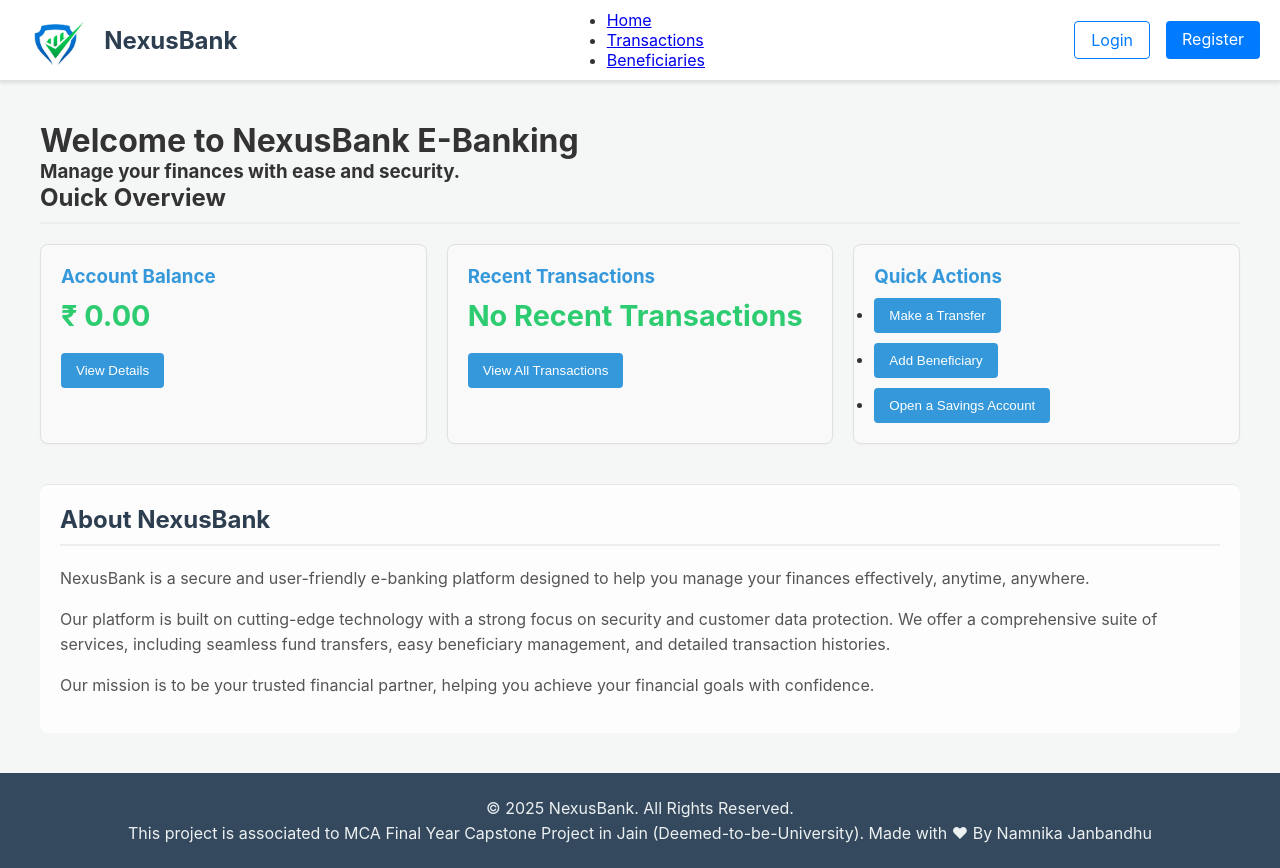
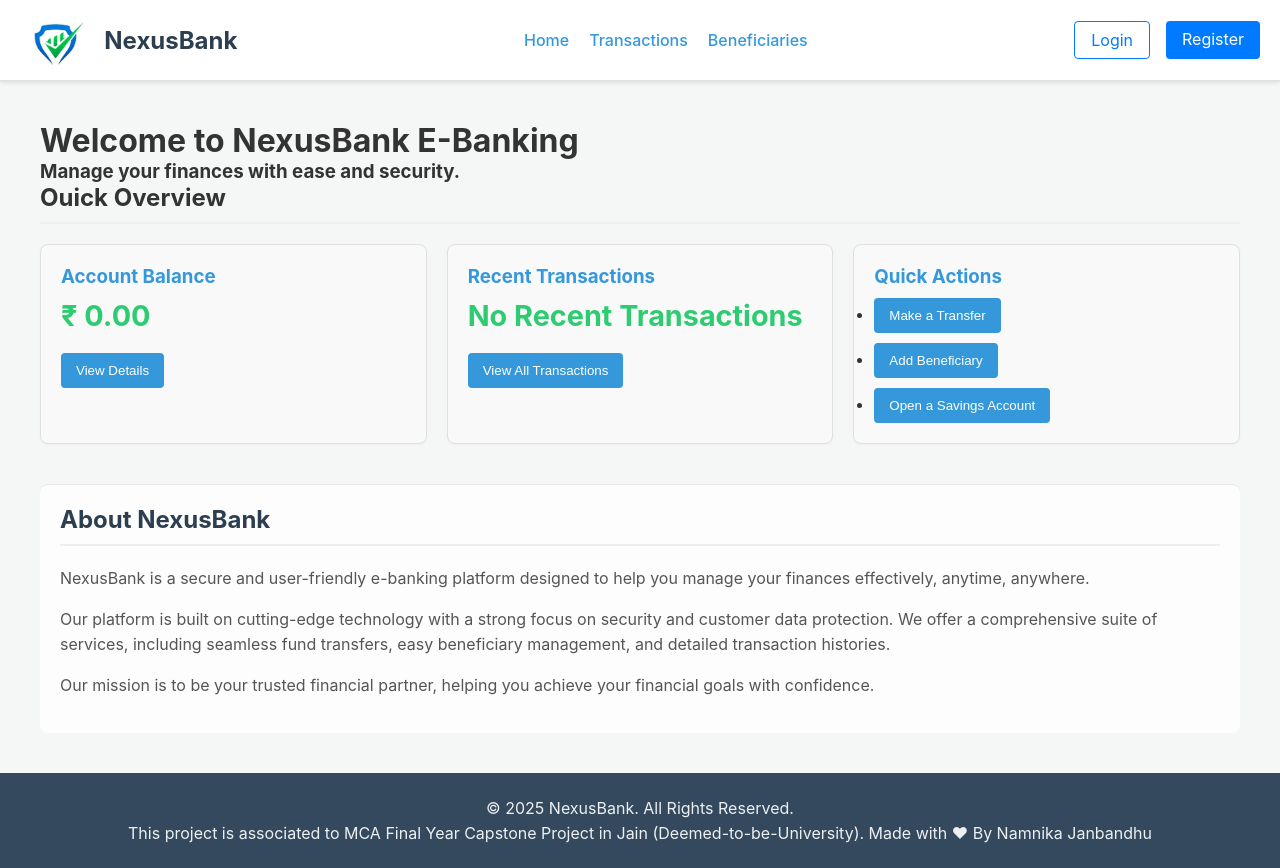
Before and after one commit to Namnika/E-BankingApplication, a React (Create React App) app in the folder FrontendApplication/: page / in a window 1280 px wide. Built offline with nearby package versions, Linux system fonts and the light colour scheme.

Commit message:
modify navbar menus

```diff
--- a/FrontendApplication/src/App.css
+++ b/FrontendApplication/src/App.css
@@ -62,18 +62,18 @@ body {
   text-decoration: none;
 }
 
-.navbar-menu {
+.navbar-links {
   list-style: none;
   display: flex;
   margin: 0;
   padding: 0;
 }
 
-.navbar-menu li {
+.navbar-links li a{
   margin-left: 20px;
 }
 
-.navbar-menu li a {
+.navbar-links li a {
   text-decoration: none;
   color: #3498db;
   /* Blue for links */
@@ -81,7 +81,7 @@ body {
   transition: color 0.3s ease;
 }
 
-.navbar-menu li a:hover {
+.navbar-links li a:hover {
   color: #2980b9;
   /* Darker blue on hover */
 }
```
